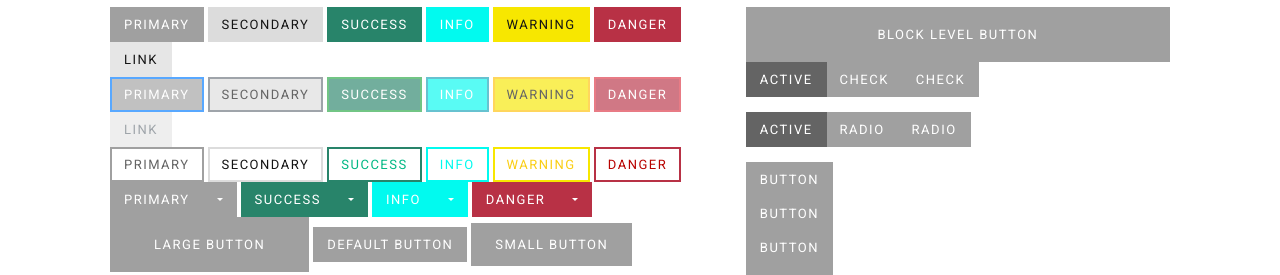
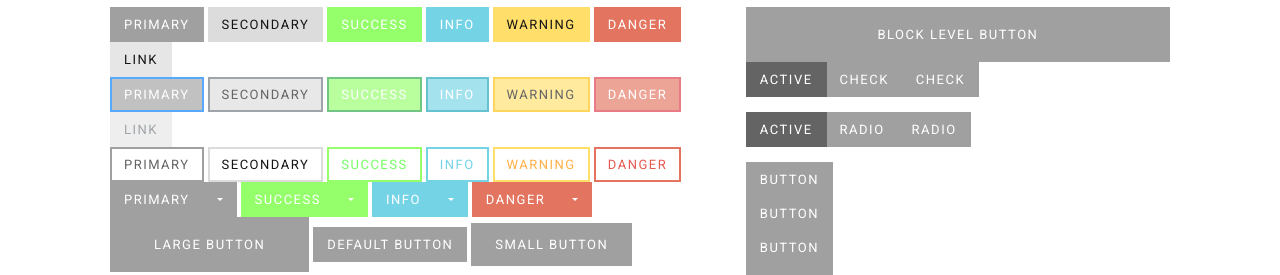
Before and after one commit to Valentinmf/themekitty, a plain HTML site: page kit-ui.html in a window 1280 px wide. Shown: the part 525-800 px from the top of the page. Drawn offline with Linux system fonts and the light colour scheme; some packages are replaced by stand-ins of ours.

Commit message:
sasspath

```diff
--- a/assets/css/scss/_variables.scss
+++ b/assets/css/scss/_variables.scss
@@ -37,14 +37,14 @@ $color-white-02: rgba(255, 255, 255, 0.2);
 $color-white-01: rgba(255, 255, 255, 0.1);
 $color-primary: #646464;
 $color-primary-lighter: #a0a0a0;
-$color-green: #00B884;
-$color-green-lighter: #28846A;
-$color-red: #B80300;
-$color-red-lighter: #B83145;
-$color-warning: #FACE13;
-$color-warning-lighter: #F7E700;
-$color-info: #00CFFA;
-$color-info-lighter: #01FAEF;
+$color-green: #76FF65;
+$color-green-lighter: #94FF6B;
+$color-red: #E65A51;
+$color-red-lighter: #E3745F;
+$color-warning: #FFB046;
+$color-warning-lighter: #FFDF69;
+$color-info: #56D0E6;
+$color-info-lighter: #75D3E6;
 $color-dark: #141414;
 $color-dark-lighter: #1b1b1b;
 
--- a/kit-ui.html
+++ b/kit-ui.html
@@ -13,7 +13,7 @@
 		<link href="/assets/plugins/owl-carousel/owl.carousel.min.css" rel="stylesheet">
 		<link href="/assets/plugins/owl-carousel/owl.theme.default.min.css" rel="stylesheet">
 		<link href="/assets/plugins/magnific-popup/magnific-popup.min.css" rel="stylesheet">
-		<link href="/assets/css/app.css" rel="stylesheet">
+		<link href="/assets/css/scss/app.css" rel="stylesheet">
 		<!-- Fonts/Icons -->
 		<link href="/assets/plugins/font-awesome/css/all.css" rel="stylesheet">
 		<link href="/assets/plugins/themify/themify-icons.min.css" rel="stylesheet">
@@ -1430,6 +1430,6 @@
 		<script src="http://maps.google.com/maps/api/js?sensor=true"></script>
 		<script src="/assets/plugins/gmaps.min.js"></script>
 		<!-- Scripts -->
-		<script src="../assets/js/functions.js"></script>
+		<script src="/assets/js/functions.js"></script>
 	</body>
 </html>
```
Also changed, not shown: index.html (+2 -2 lines), assets/css/scss/app.css.
